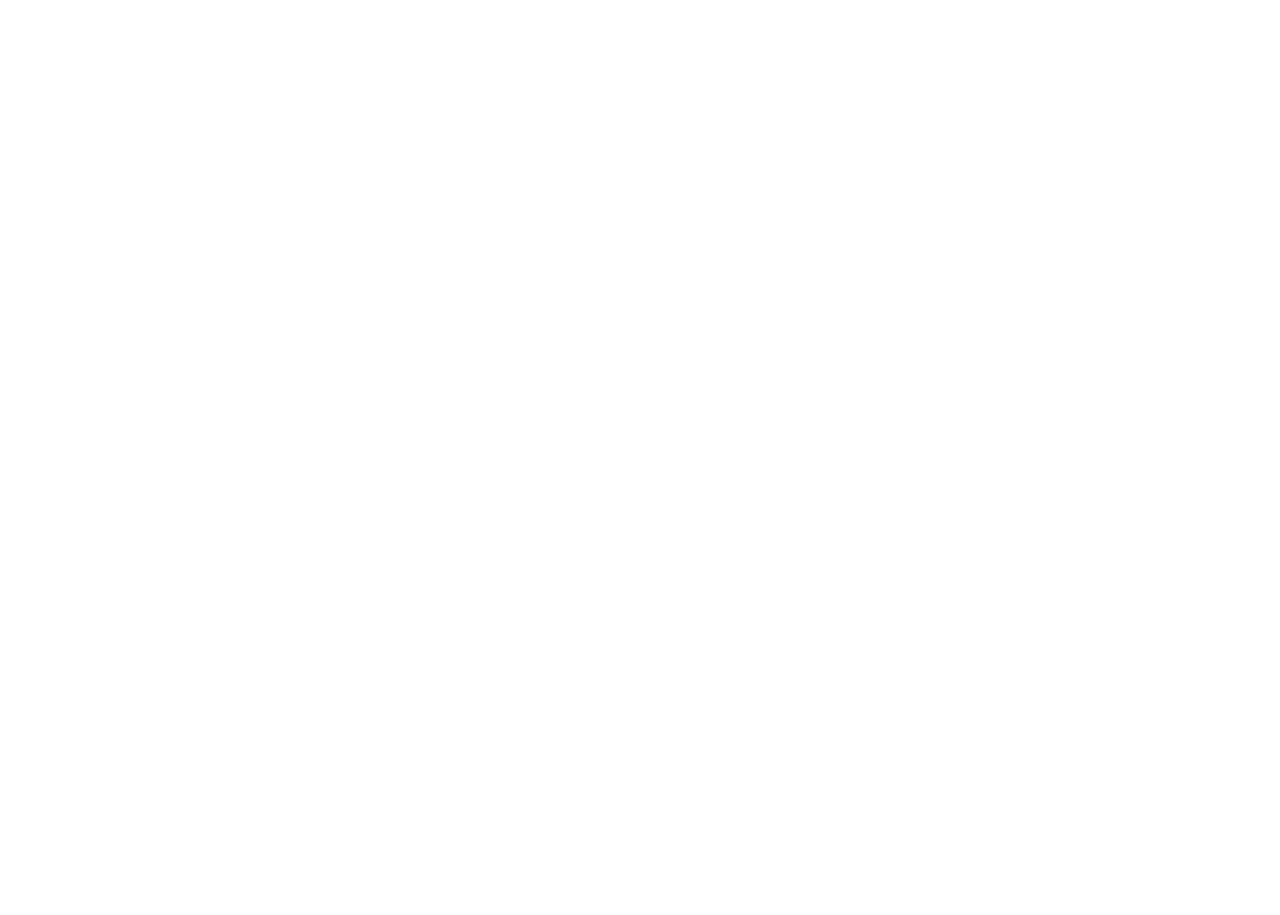
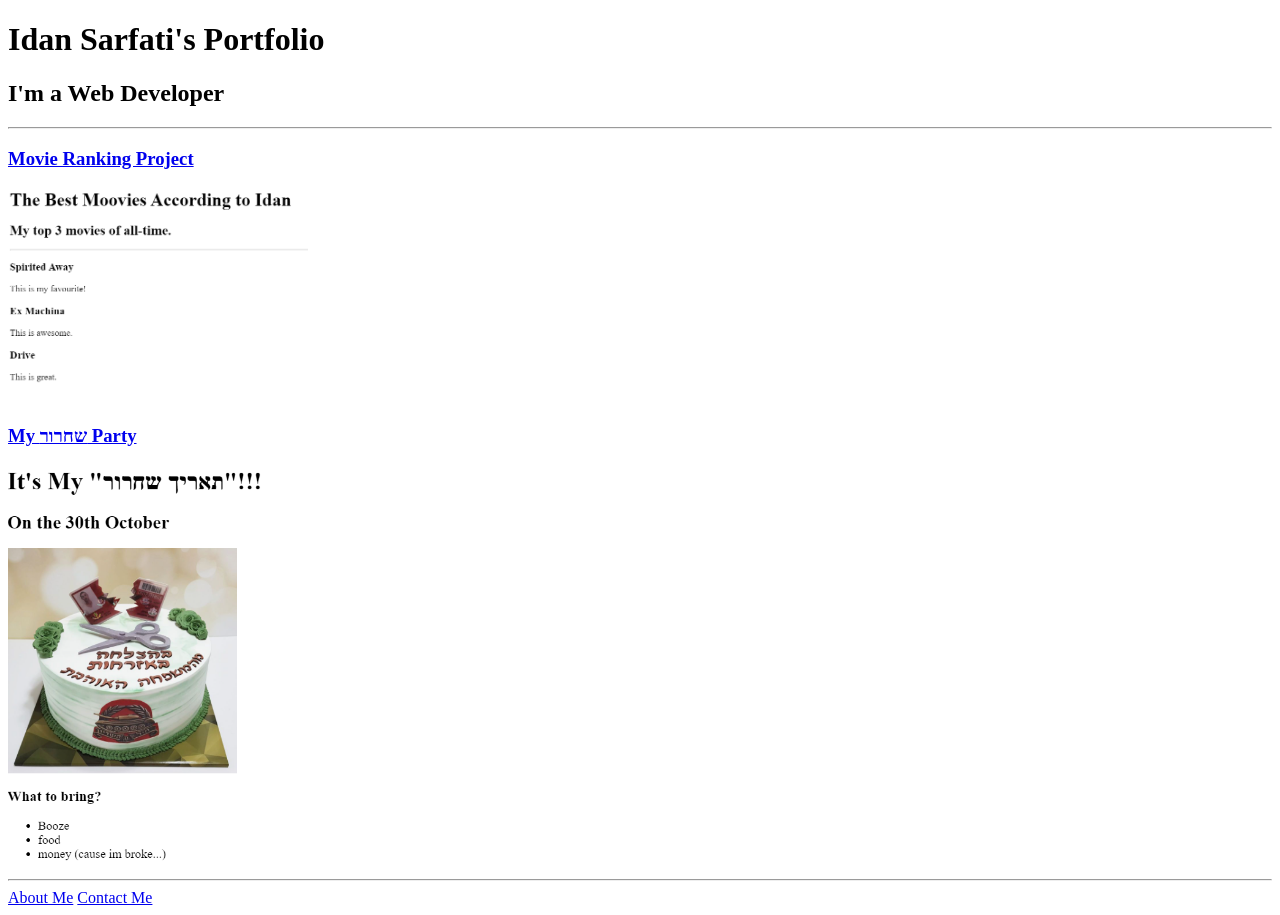
Before and after one commit to idanSarfati/html-portfolio, a plain HTML site: page index.html in a window 1280 px wide. Before the commit the page ends 800 px from the top, so only its background shows below. Drawn offline with Linux system fonts and the light colour scheme.

Commit message:
Update index.html

```diff
--- a/index.html
+++ b/index.html
@@ -13,3 +13,24 @@ HINT for TODO 6: You can use the height attribute set to 200 to make the image s
 https://developer.mozilla.org/en-US/docs/Web/HTML/Element/img#attr-height -->
 
 <!-- TODO 7: Add the Contact Me and About Me page links -->
+
+<!DOCTYPE html>
+<html lang="en">
+<head>
+    <meta charset="UTF-8">
+    <meta name="viewport" content="width=device-width, initial-scale=1.0">
+    <title>Document</title>
+</head>
+<body>
+    <h1>Idan Sarfati's Portfolio</h1>
+    <h2>I'm a Web Developer</h2>
+    <hr>
+    <h3><a href="./public/movie-ranking.html"> Movie Ranking Project</a></h3>
+    <img src="./assets/images/my movie ranking.png" width="300"/>
+    <h3><a href="./public/birthday-invite.html">My שחרור Party</a></h3>
+    <img src="assets/images/שחרור party.png" width="300"/>
+    <br/>
+    <hr>
+    <a href="./public/about.html">About Me</a> <a href="./public/contact.html">Contact Me</a>
+</body>
+</html>
```
